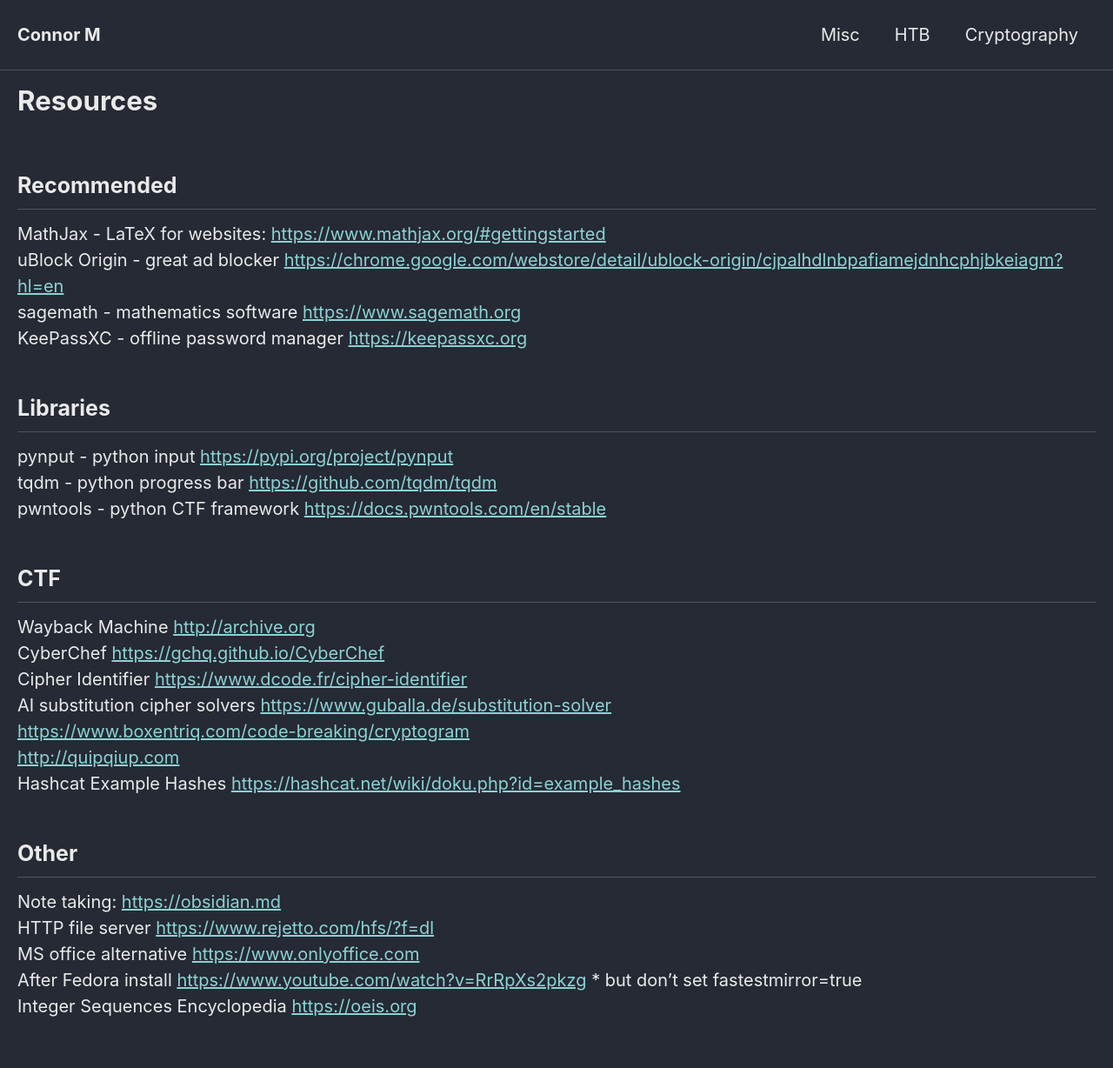
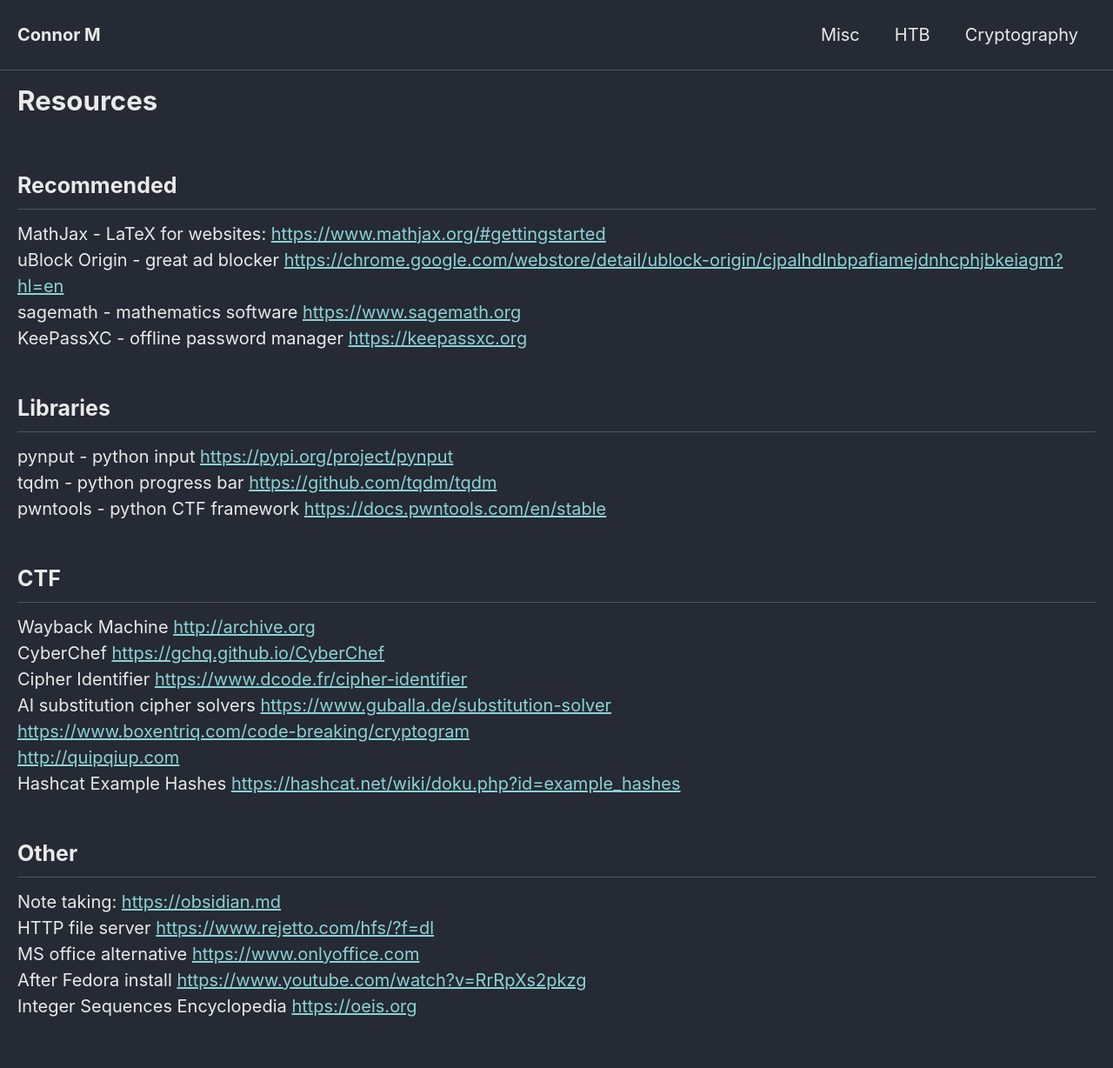
Before and after one commit to Connor-McCartney/Connor-McCartney.github.io, a Jekyll site: the page built from _pages/misc/resources.md, in a window 1280 px wide. Shown: the whole page at 87% size. Built offline with Jekyll 4.4.1, drawn with Linux system fonts in a browser that asks for light colours; cached includes are drawn as plain includes.

Commit message:
Update resources.md

```diff
--- a/_pages/misc/resources.md
+++ b/_pages/misc/resources.md
@@ -31,5 +31,5 @@ Hashcat Example Hashes <https://hashcat.net/wiki/doku.php?id=example_hashes> <br
 Note taking: <https://obsidian.md> <br>
 HTTP file server <https://www.rejetto.com/hfs/?f=dl> <br>
 MS office alternative <https://www.onlyoffice.com> <br>
-After Fedora install <https://www.youtube.com/watch?v=RrRpXs2pkzg>  * but don't set fastestmirror=true  <br>
+After Fedora install <https://www.youtube.com/watch?v=RrRpXs2pkzg>  <br>
 Integer Sequences Encyclopedia <https://oeis.org> <br>
```
